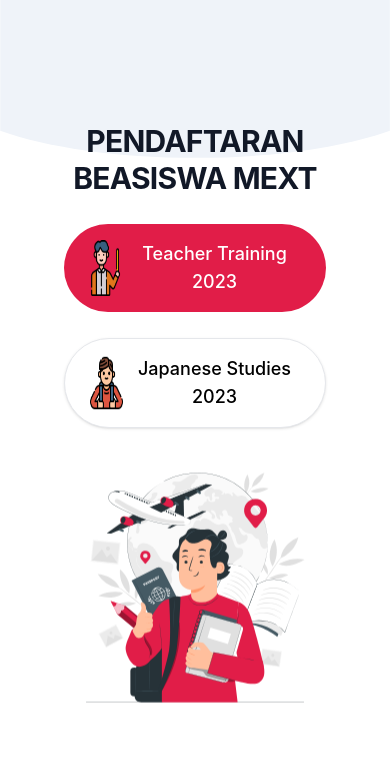
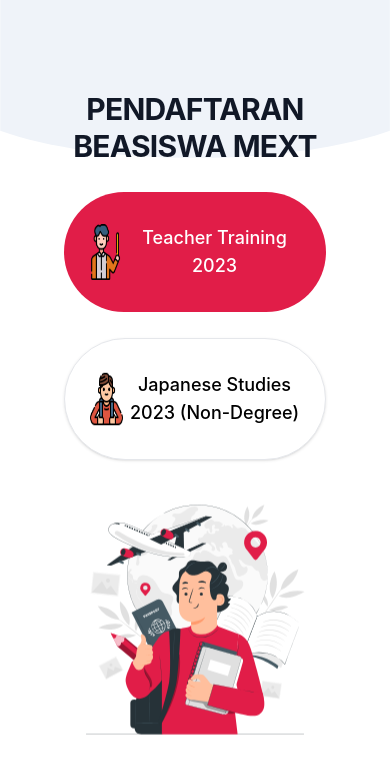
Before and after one commit to Reinhardjs/scholarship-registration-frontend, a React (Create React App) app: page / in a window 390 px wide. Shown: the top 774 px of the page. Built offline with nearby package versions, Linux system fonts and the light colour scheme.

Commit message:
chore(mext-registration): revisi final

```diff
--- a/src/pages/LandingPage.js
+++ b/src/pages/LandingPage.js
@@ -18,7 +18,7 @@ const LandingPage = () => {
               <div className="grid sm:grid-cols-2 sm:gap-8 sm:pt-4">
                 <div className="pt-2.5 sm:duration-200 sm:hover:translate-y-2">
                   <div
-                    className="flex w-full cursor-pointer grid-cols-2 rounded-full bg-primary-600 px-5 py-4 text-sm font-medium text-white hover:bg-primary-700 focus:outline-none focus:ring-4 focus:ring-primary-300 dark:bg-primary-600 dark:hover:bg-primary-700 dark:focus:ring-primary-800"
+                    className="flex h-full w-full cursor-pointer grid-cols-2 rounded-full bg-primary-600 px-5 py-8 text-sm font-medium text-white hover:bg-primary-700 focus:outline-none focus:ring-4 focus:ring-primary-300 dark:bg-primary-600 dark:hover:bg-primary-700 dark:focus:ring-primary-800 sm:py-4"
                     type="submit"
                     onClick={() => {
                       history.push("/teacher");
@@ -37,7 +37,7 @@ const LandingPage = () => {
                 </div>
                 <div className="mt-4 pt-2.5 sm:mt-0 sm:duration-200 sm:hover:translate-y-2">
                   <div
-                    className="flex w-full cursor-pointer grid-cols-2 rounded-full border bg-white px-5 py-4 text-sm font-medium shadow hover:bg-gray-200 focus:outline-none focus:ring-4 focus:ring-primary-300 dark:bg-primary-600 dark:hover:bg-primary-700 dark:focus:ring-primary-800"
+                    className="flex h-full w-full cursor-pointer grid-cols-2 rounded-full border bg-white px-5 py-8 text-sm font-medium shadow hover:bg-gray-200 focus:outline-none focus:ring-4 focus:ring-primary-300 dark:bg-primary-600 dark:hover:bg-primary-700 dark:focus:ring-primary-800 sm:py-4"
                     type="submit"
                     onClick={() => {
                       history.push("/student");
@@ -50,7 +50,7 @@ const LandingPage = () => {
                       src="/images/student.png"
                     />
                     <p className="m-auto grow text-center text-lg">
-                      Japanese Studies 2023
+                      Japanese Studies 2023 (Non-Degree)
                     </p>
                   </div>
                 </div>
```
